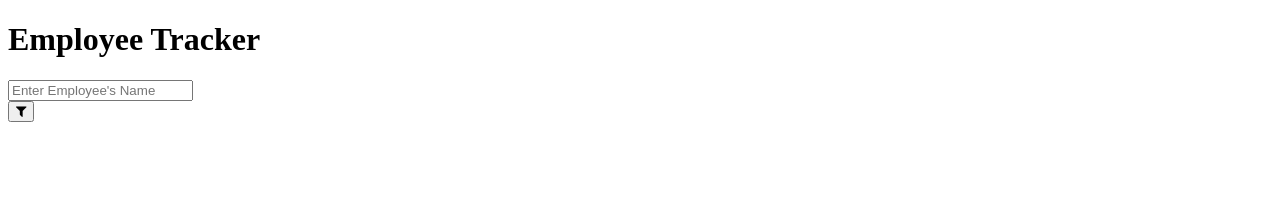
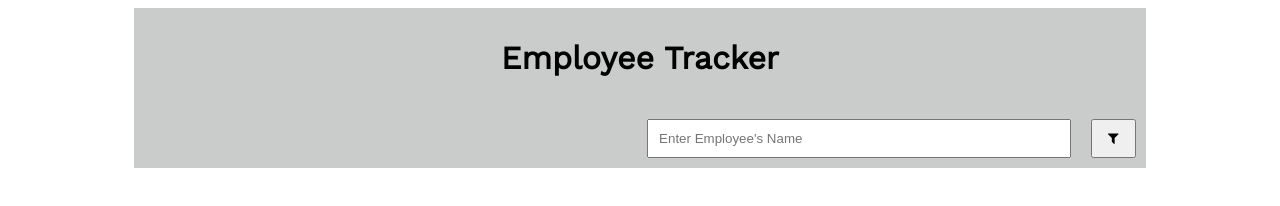
Before and after one commit to NehaAgarwal1611/employee-tracker, a React app: page / in a window 1280 px wide. Built offline with nearby package versions, Linux system fonts and the light colour scheme.

Commit message:
added styling

```diff
--- a/src/containers/app.js
+++ b/src/containers/app.js
@@ -19,8 +19,10 @@ export default class App extends Component {
 		return (
 			<div className="main">
 				<Header />
-				<Search />
-				<Filter />
+				<div className="nav">
+					<Search />
+					<Filter />
+				</div>
 			</div>
 		)
 	}
--- a/src/index.html
+++ b/src/index.html
@@ -3,6 +3,7 @@
 <head>
 	<title>Employee Tracker</title>
 	<meta charset="utf-8">
+	<link href="https://fonts.googleapis.com/css?family=Work+Sans" rel="stylesheet">
 	<link rel="stylesheet" href="https://cdnjs.cloudflare.com/ajax/libs/font-awesome/4.7.0/css/font-awesome.min.css">
 </head>
 <body>
--- a/src/index.js
+++ b/src/index.js
@@ -1,5 +1,6 @@
 import React from 'react';
 import ReactDOM from 'react-dom';
 import App from './containers/app';
+require('./styles/app.scss');
 
 ReactDOM.render(<App />, document.getElementById("app"));
--- a/src/styles/base/common.scss
+++ b/src/styles/base/common.scss
@@ -0,0 +1,17 @@
+body {
+	font-size: 16px;
+	font-family: $default-regular;
+}
+
+.main {
+	width: 80%;
+	margin: 0 auto;
+	background: $bg-color;
+}
+
+.nav {
+	padding: 10px;
+	display: flex;
+	flex-direction: row;
+	justify-content: flex-end;
+}
--- a/src/styles/base/variables.scss
+++ b/src/styles/base/variables.scss
@@ -0,0 +1,8 @@
+//-----------------colors--------------//
+
+$bg-color: #c9cccb;
+
+
+//----------------fonts---------------//
+
+$default-regular: "Work Sans", sans-serif;
--- a/src/styles/components/filter.scss
+++ b/src/styles/components/filter.scss
@@ -0,0 +1,5 @@
+.filter {
+	button {
+		padding: 10px 15px;
+	}
+}
--- a/src/styles/components/header.scss
+++ b/src/styles/components/header.scss
@@ -0,0 +1,4 @@
+.header {
+	text-align: center;
+	padding: 10px;
+}
--- a/src/styles/components/searchBar.scss
+++ b/src/styles/components/searchBar.scss
@@ -0,0 +1,8 @@
+.searchBar {
+	margin-right: 20px;
+
+	input {
+		width: 400px;
+		padding: 10px;
+	}
+}
```
